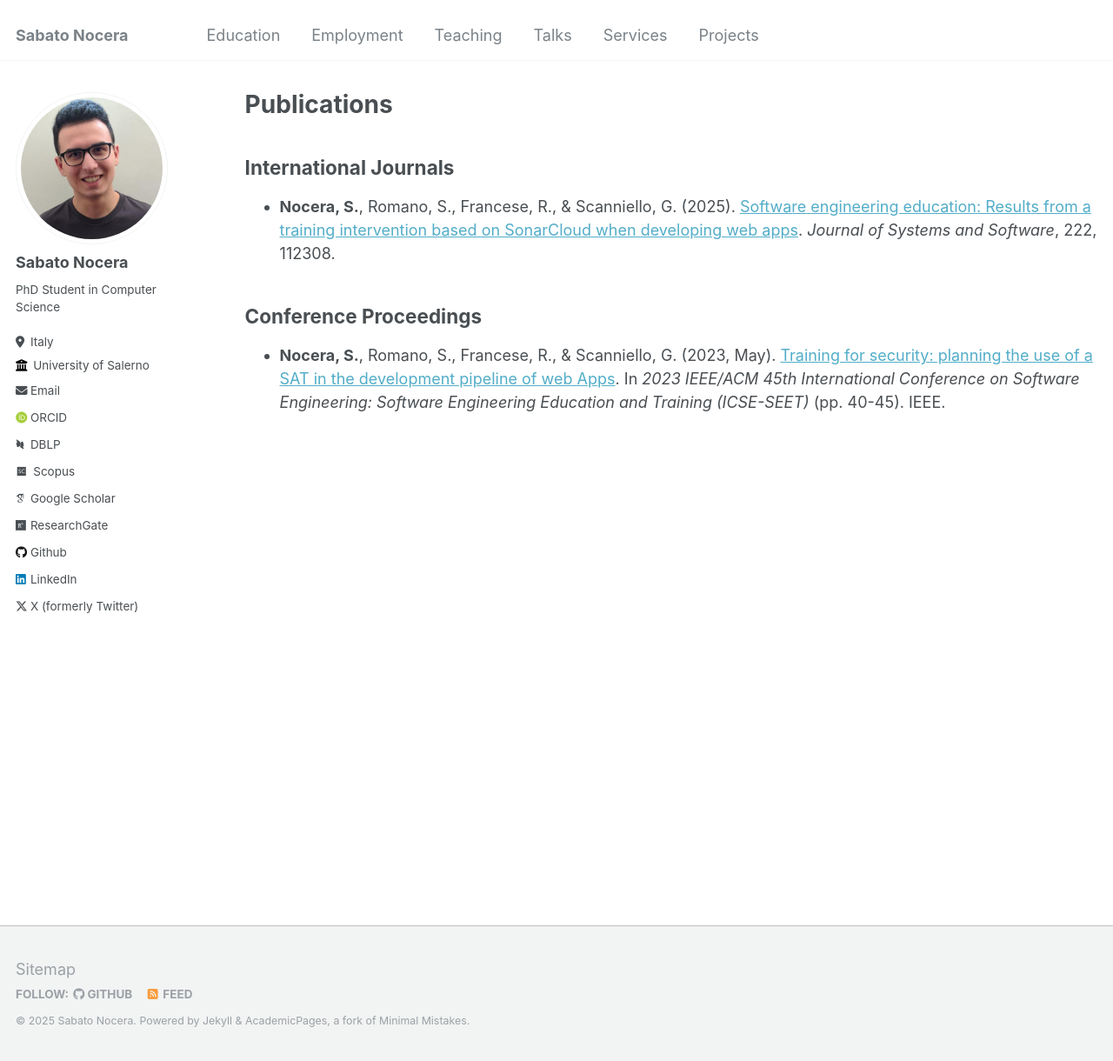
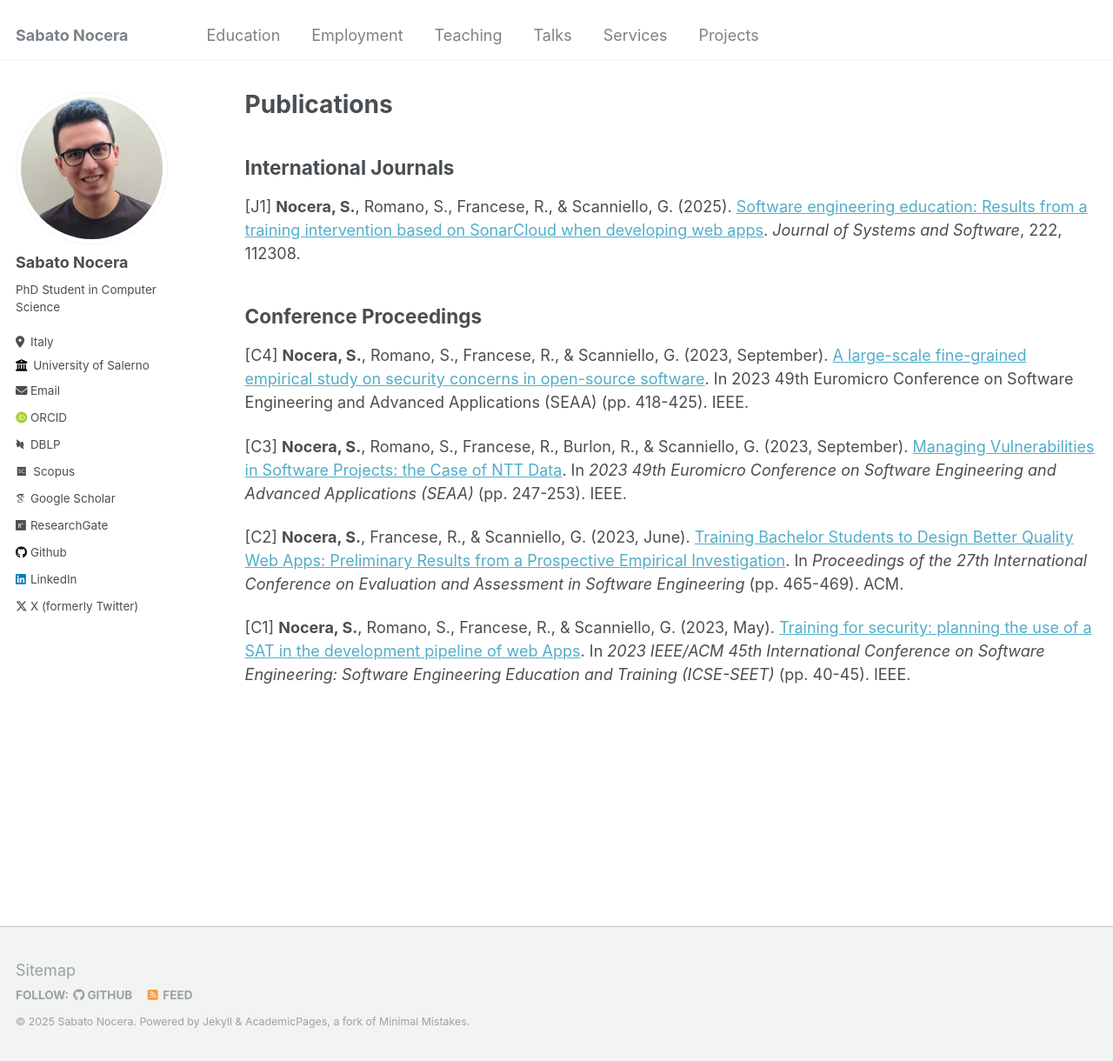
Before and after one commit to sabato-nocera/sabato-nocera.github.io, a Jekyll site: the page built from _pages/publications.md, in a window 1280 px wide and 1220 px high. Shown: the whole window at 87% size. Built offline with Jekyll 4.4.1, drawn with Linux system fonts in a browser that asks for light colours; some web fonts are replaced.

Commit message:
Update publications.md

```diff
--- a/_pages/publications.md
+++ b/_pages/publications.md
@@ -7,8 +7,14 @@ author_profile: true
 
 ## International Journals
 
--  **Nocera, S.**, Romano, S., Francese, R., & Scanniello, G. (2025). [Software engineering education: Results from a training intervention based on SonarCloud when developing web apps](https://doi.org/10.1016/j.jss.2024.112308). _Journal of Systems and Software_, 222, 112308.
+[J1]  **Nocera, S.**, Romano, S., Francese, R., & Scanniello, G. (2025). [Software engineering education: Results from a training intervention based on SonarCloud when developing web apps](https://doi.org/10.1016/j.jss.2024.112308). _Journal of Systems and Software_, 222, 112308.
 
 ## Conference Proceedings
 
-- **Nocera, S.**, Romano, S., Francese, R., & Scanniello, G. (2023, May). [Training for security: planning the use of a SAT in the development pipeline of web Apps](https://doi.org/10.1109/ICSE-SEET58685.2023.00010). In _2023 IEEE/ACM 45th International Conference on Software Engineering: Software Engineering Education and Training (ICSE-SEET)_ (pp. 40-45). IEEE.
+[C4] **Nocera, S.**, Romano, S., Francese, R., & Scanniello, G. (2023, September). [A large-scale fine-grained empirical study on security concerns in open-source software](https://doi.org/10.1109/SEAA60479.2023.00069). In 2023 49th Euromicro Conference on Software Engineering and Advanced Applications (SEAA) (pp. 418-425). IEEE.
+
+[C3] **Nocera, S.**, Romano, S., Francese, R., Burlon, R., & Scanniello, G. (2023, September). [Managing Vulnerabilities in Software Projects: the Case of NTT Data](https://doi.org/10.1109/SEAA60479.2023.00046). In _2023 49th Euromicro Conference on Software Engineering and Advanced Applications (SEAA)_ (pp. 247-253). IEEE.
+
+[C2] **Nocera, S.**, Francese, R., & Scanniello, G. (2023, June). [Training Bachelor Students to Design Better Quality Web Apps: Preliminary Results from a Prospective Empirical Investigation](https://doi.org/10.1145/3593434.3593957). In _Proceedings of the 27th International Conference on Evaluation and Assessment in Software Engineering_ (pp. 465-469). ACM.
+
+[C1] **Nocera, S.**, Romano, S., Francese, R., & Scanniello, G. (2023, May). [Training for security: planning the use of a SAT in the development pipeline of web Apps](https://doi.org/10.1109/ICSE-SEET58685.2023.00010). In _2023 IEEE/ACM 45th International Conference on Software Engineering: Software Engineering Education and Training (ICSE-SEET)_ (pp. 40-45). IEEE.
```
